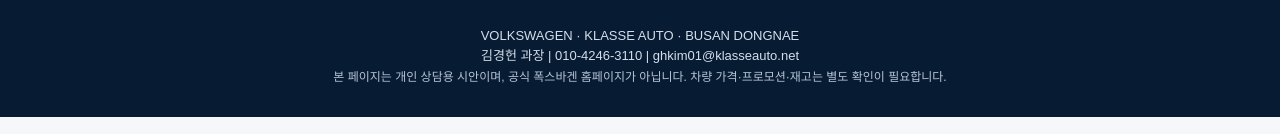
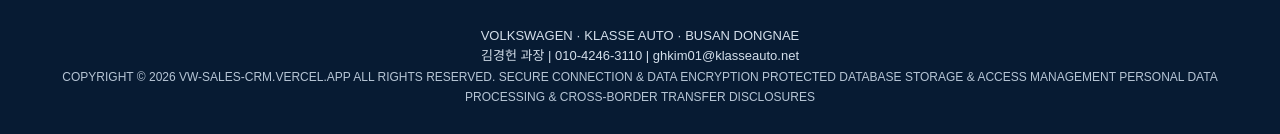
Before and after one commit to dlsldptmxk-cloud/vw-sales-crm, a plain HTML site: page index.html in a window 1280 px wide. Shown: the part 1972-2106 px from the top of the page. Drawn offline with Linux system fonts and the light colour scheme.

Commit message:
Enhance footer with copyright and security details
Updated footer to include copyright and security information.

```diff
--- a/index.html
+++ b/index.html
@@ -93,7 +93,11 @@ form .grid{display:grid;grid-template-columns:1fr 1fr;gap:12px}.field{margin:12p
   <p class="note">실제 운영 전에는 서버 DB, 관리자 로그인, 담당자 알림, 개인정보 처리방침 및 안전한 전송(HTTPS)을 연결해야 합니다.</p>
 </section>
 </main>
-<footer>VOLKSWAGEN · KLASSE AUTO · BUSAN DONGNAE<br>김경헌 과장 | 010-4246-3110 | ghkim01@klasseauto.net<br><span class="note" style="color:#b6c5d5">본 페이지는 개인 상담용 시안이며, 공식 폭스바겐 홈페이지가 아닙니다. 차량 가격·프로모션·재고는 별도 확인이 필요합니다.</span></footer>
+<footer>VOLKSWAGEN · KLASSE AUTO · BUSAN DONGNAE<br>김경헌 과장 | 010-4246-3110 | ghkim01@klasseauto.net<br><span class="note" style="color:#b6c5d5">
+COPYRIGHT © 2026 VW-SALES-CRM.VERCEL.APP ALL RIGHTS RESERVED.
+SECURE CONNECTION & DATA ENCRYPTION
+PROTECTED DATABASE STORAGE & ACCESS MANAGEMENT
+PERSONAL DATA PROCESSING & CROSS-BORDER TRANSFER DISCLOSURES</span></footer>
 <div class="sticky"><button class="btn" onclick="openLead('화면 하단 고정 상담 버튼')">김경헌 과장에게 상담 신청</button></div>
 
 <div class="modal" id="leadModal" role="dialog" aria-modal="true" aria-labelledby="formTitle">
```
